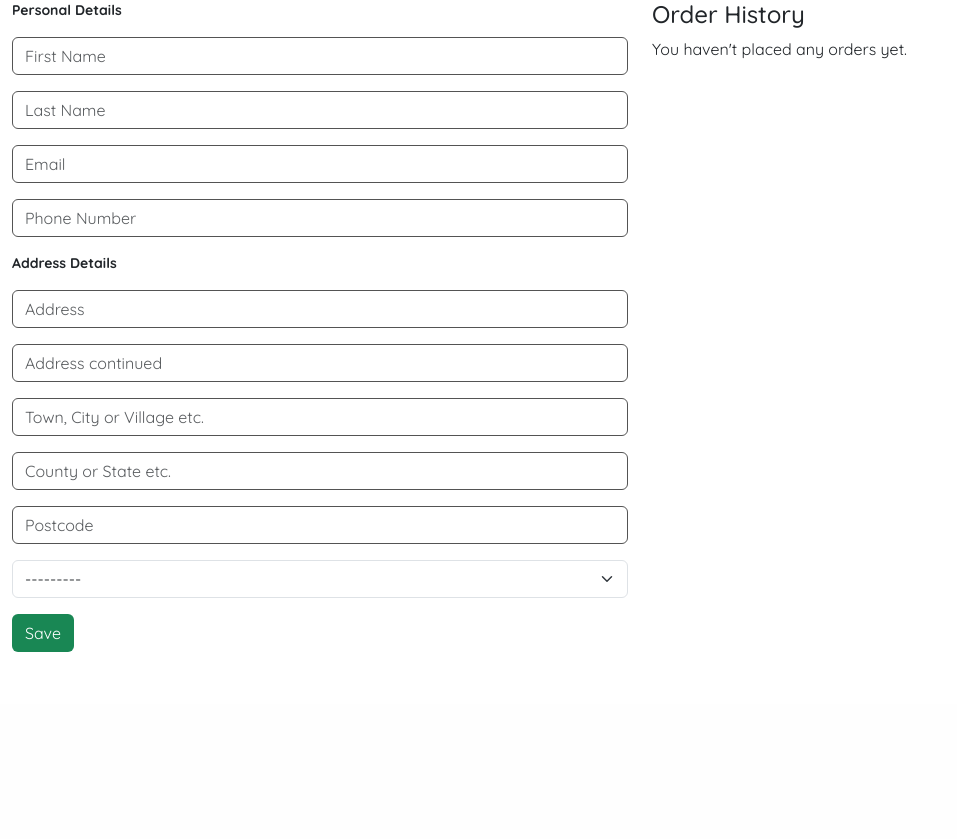
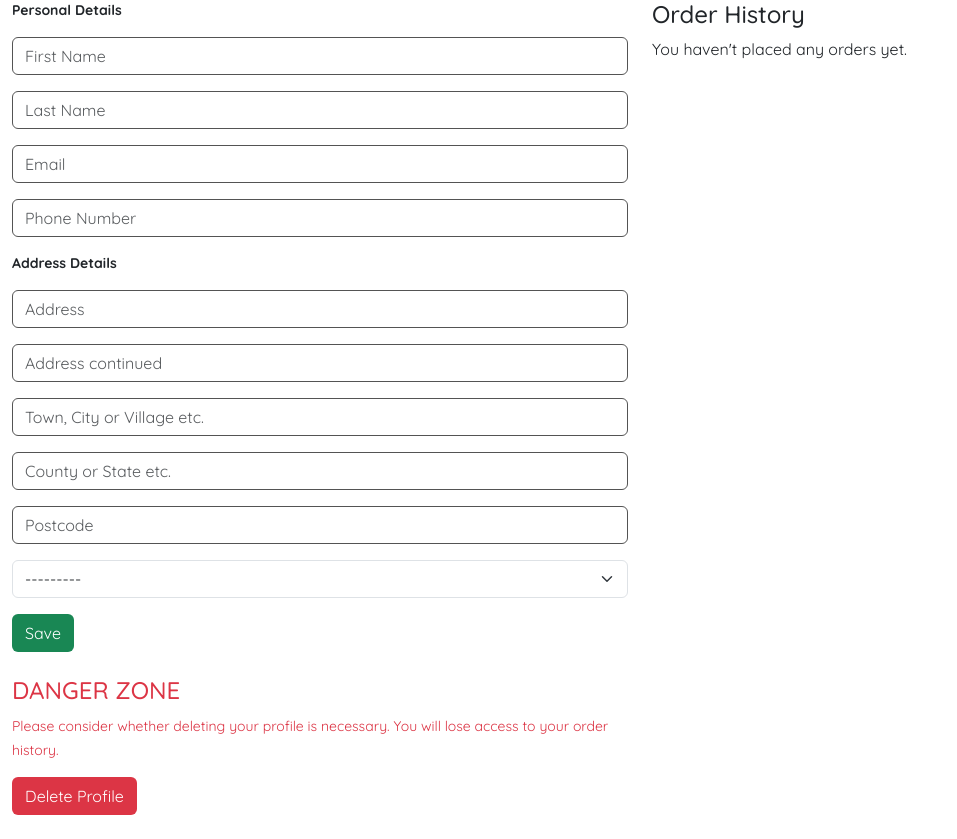
Before and after one commit to Cleg83/sew_crafty_project, a Django app: template user_profile/templates/user_profile/user_profile.html in a window 1280 px wide. Shown: the part 96-935 px from the top of the page, without its empty margins (0-957 px from the left). Before the commit the page ends 748 px from the top, so only its background shows below. Run offline with Django 5.2, Linux system fonts and the light colour scheme; the template is opened without the code that fills it: values that come from a table or form of the project are taken from there, others are empty; parts of the project's set-up code (start-up, migrations or seed data) failed here and were passed over; some libraries are stand-ins or nearby versions.

Commit message:
Add link to order_info

```diff
--- a/user_profile/templates/user_profile/user_profile.html
+++ b/user_profile/templates/user_profile/user_profile.html
@@ -38,6 +38,24 @@
 
                 <button type="submit" class="btn forward-button">Save</button>
             </form>
+
+            <div class="mt-4 mb-4">
+                <h4 class="text-danger text-uppercase">Danger Zone</h4>
+                <p>
+                    <small class="text-danger">
+                        Please consider whether deleting your profile is necessary.
+                        You will lose access to your order history.
+                    </small>
+                </p>
+                <form
+                    action="{% url 'user_profile:delete_user_profile' %}"
+                    method="POST"
+                    onsubmit="return confirm('Are you sure you want to delete your profile?');">
+                    {% csrf_token %}
+                    <button type="submit" class="btn delete-button">Delete Profile</button>
+                </form>
+            </div>
+
         </div>
 
         <!-- Right Column: Order History -->
@@ -50,7 +68,7 @@
                             <strong>Order #{{ order.order_number }}</strong><br>
                             Date: {{ order.date }}<br>
                             Total: £{{ order.grand_total }}<br>
-                            <a href="" class="dark-blue-link">View Details</a>
+                            <a href="{% url 'user_profile:order_info' order.id %}" class="dark-blue-link">View Details</a>
                         </li>
                     {% endfor %}
                 </ul>
```
